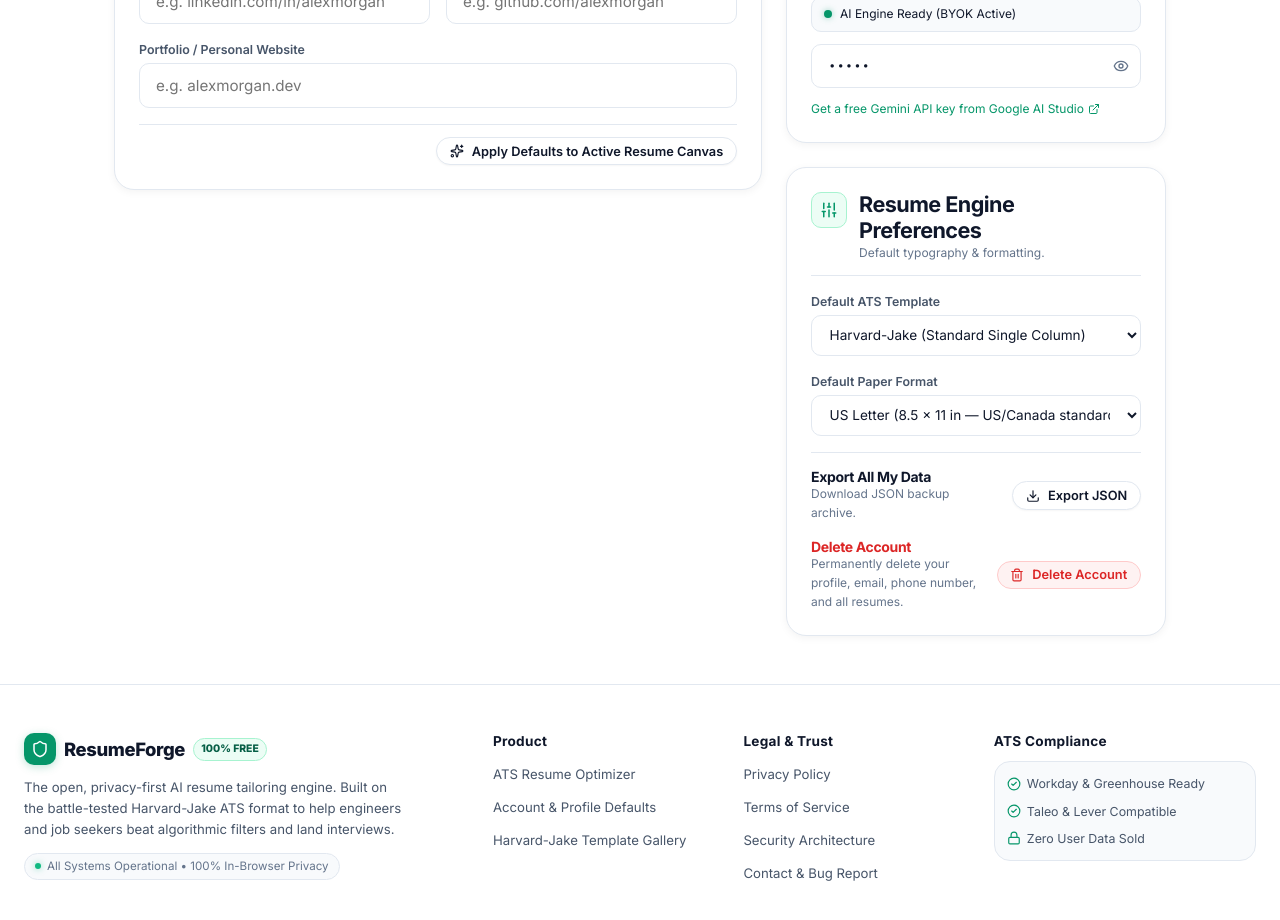
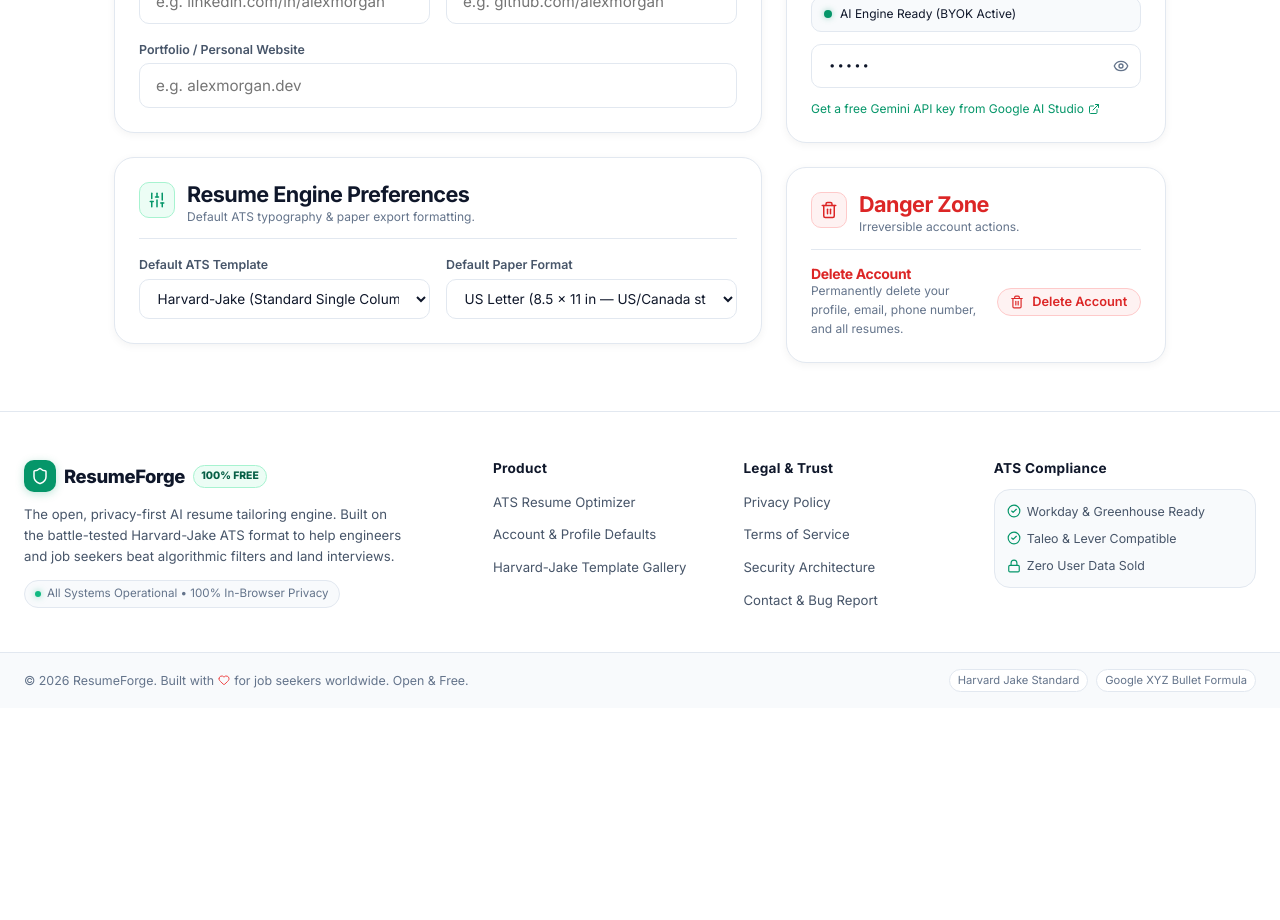
Before and after one commit to Vineesh-12/ResumeForge, a React (Vite) app: page /settings in a window 1280 px wide. Shown: the part 940-1860 px from the top of the page. After the commit the page ends 1648 px from the top, so only its background shows below. Built offline with nearby package versions, Linux system fonts and the light colour scheme; no server answers; what @react-pdf/renderer would draw is missing.

Commit message:
feat: remove export all data, remove apply defaults button, and place resume engine preferences horizontally under professional links

```diff
--- a/src/pages/SettingsPage.jsx
+++ b/src/pages/SettingsPage.jsx
@@ -5,7 +5,6 @@ import {
   Key,
   Sliders,
   Shield,
-  Download,
   Trash2,
   CheckCircle2,
   ExternalLink,
@@ -31,7 +30,6 @@ import {
   RefreshCw
 } from 'lucide-react'
 import { useApp } from '../context/AppContext'
-import { getJobApplications } from '../services/trackerService'
 import {
   getUserResumes,
   updateUserProfileName,
@@ -429,92 +427,6 @@ export default function SettingsPage() {
     }
   }
 
-  // Export All Data as JSON Archive
-  const handleExportDataArchive = async () => {
-    try {
-      const applications = await getJobApplications(state.currentUser?.uid)
-      let cloudResumes = []
-      if (state.currentUser) {
-        try {
-          cloudResumes = await getUserResumes(state.currentUser.uid)
-        } catch {
-          cloudResumes = state.userResumes || []
-        }
-      }
-
-      const archive = {
-        app: 'ResumeForge',
-        version: '1.0.0',
-        exportedAt: new Date().toISOString(),
-        user: {
-          uid: state.currentUser?.uid || 'guest_user',
-          email: state.currentUser?.email || profile.email || 'guest@resumeforge.local',
-          profile
-        },
-        preferences,
-        currentActiveResume: state.tailoredResume || state.resumeParsed,
-        savedCloudResumes: cloudResumes,
-        jobApplications: applications
-      }
-
-      const dataStr = 'data:text/json;charset=utf-8,' + encodeURIComponent(JSON.stringify(archive, null, 2))
-      const downloadAnchor = document.createElement('a')
-      downloadAnchor.setAttribute('href', dataStr)
-      downloadAnchor.setAttribute('download', `ResumeForge_Archive_${new Date().toISOString().slice(0, 10)}.json`)
-      document.body.appendChild(downloadAnchor)
-      downloadAnchor.click()
-      downloadAnchor.remove()
-
-      dispatch({
-        type: 'SET_TOAST',
-        payload: { message: 'Full data archive exported as JSON!', type: 'success' }
-      })
-    } catch (err) {
-      console.error('Failed to export data:', err)
-      dispatch({ type: 'SET_ERROR', payload: 'Failed to generate data archive.' })
-    }
-  }
-
-  // Apply Contact Defaults to Active Resume
-  const handleApplyDefaultsToResume = () => {
-    const target = state.tailoredResume || state.resumeParsed
-    if (!target) {
-      dispatch({ type: 'SET_ERROR', payload: 'No active resume found. Upload a resume first.' })
-      return
-    }
-
-    const formattedPhone = profile.phone ? `${profile.countryCode} ${profile.phone}` : target.contact?.phone
-    const tzCode = profile.timezone ? profile.timezone.split(' ')[0] : ''
-    const formattedLocation = profile.location
-      ? (tzCode ? `${profile.location} (${tzCode})` : profile.location)
-      : target.contact?.location
-
-    const updated = {
-      ...target,
-      name: profile.fullName || target.name,
-      contact: {
-        ...target.contact,
-        email: profile.email || target.contact?.email,
-        phone: formattedPhone,
-        location: formattedLocation,
-        linkedIn: profile.linkedIn || target.contact?.linkedIn,
-        github: profile.github || target.contact?.github,
-        website: profile.website || target.contact?.website
-      }
-    }
-
-    if (state.tailoredResume) {
-      dispatch({ type: 'SET_TAILORED_RESUME', payload: updated })
-    } else {
-      dispatch({ type: 'SET_RESUME_PARSED', payload: updated })
-    }
-
-    dispatch({
-      type: 'SET_TOAST',
-      payload: { message: 'Profile defaults applied to active resume canvas!', type: 'success' }
-    })
-  }
-
   return (
     <div className="settings-page-container animate-fade-up">
       {/* Header Banner */}
@@ -542,7 +454,7 @@ export default function SettingsPage() {
       </div>
 
       <div className="settings-grid">
-        {/* Left Column: Personal Identity, Contact, & Socials */}
+        {/* Left Column: Personal Identity, Contact, Socials, & Resume Preferences */}
         <div className="settings-main-col">
           {/* Card 1: Personal Profile & Identity */}
           <div className="glass-card settings-card">
@@ -741,23 +653,53 @@ export default function SettingsPage() {
                 />
               </div>
             </div>
+          </div>
 
-            <div className="card-footer-actions">
-              <button
-                type="button"
-                className="btn btn-secondary btn-sm"
-                onClick={handleApplyDefaultsToResume}
-              >
-                <Sparkles size={14} />
-                <span>Apply Defaults to Active Resume Canvas</span>
-              </button>
+          {/* Card 4 (Moved to bottom of Professional Links horizontally): Resume Engine Preferences */}
+          <div className="glass-card settings-card">
+            <div className="settings-card-header">
+              <div className="card-icon-pill">
+                <Sliders size={18} />
+              </div>
+              <div>
+                <h3>Resume Engine Preferences</h3>
+                <p className="text-xs text-muted">Default ATS typography &amp; paper export formatting.</p>
+              </div>
+            </div>
+
+            <div className="settings-form-grid">
+              <div className="form-group">
+                <label>Default ATS Template</label>
+                <select
+                  className="select-control"
+                  value={preferences.defaultTemplate}
+                  onChange={(e) => setPreferences({ ...preferences, defaultTemplate: e.target.value })}
+                >
+                  <option value="harvard">Harvard-Jake (Standard Single Column)</option>
+                  <option value="tech">Tech Lead Minimalist (Clean Badges)</option>
+                  <option value="executive">Executive Classic (Traditional Serif)</option>
+                  <option value="modern">Modern Compact (Date-Aligned Side)</option>
+                </select>
+              </div>
+
+              <div className="form-group">
+                <label>Default Paper Format</label>
+                <select
+                  className="select-control"
+                  value={preferences.paperFormat}
+                  onChange={(e) => setPreferences({ ...preferences, paperFormat: e.target.value })}
+                >
+                  <option value="letter">US Letter (8.5 × 11 in — US/Canada standard)</option>
+                  <option value="a4">International A4 (210 × 297 mm — Global standard)</option>
+                </select>
+              </div>
             </div>
           </div>
         </div>
 
         {/* Right Column: Account Security & AI Engine */}
         <div className="settings-side-col">
-          {/* Card 4: Security & Password Management */}
+          {/* Card 5: Security & Password Management */}
           <div className="glass-card settings-card">
             <div className="settings-card-header">
               <div className="card-icon-pill">
@@ -846,7 +788,7 @@ export default function SettingsPage() {
             </div>
           </div>
 
-          {/* Card 5: AI Engine & Gemini Key */}
+          {/* Card 6: AI Engine & Gemini Key */}
           <div className="glass-card settings-card">
             <div className="settings-card-header">
               <div className="card-icon-pill">
@@ -895,64 +837,19 @@ export default function SettingsPage() {
             </div>
           </div>
 
-          {/* Card 6: Resume Preferences & Delete Account */}
+          {/* Card 7: Delete Account */}
           <div className="glass-card settings-card">
             <div className="settings-card-header">
-              <div className="card-icon-pill">
-                <Sliders size={18} />
+              <div className="card-icon-pill" style={{ background: '#FEF2F2', borderColor: '#FECACA', color: '#DC2626' }}>
+                <Trash2 size={18} />
               </div>
               <div>
-                <h3>Resume Engine Preferences</h3>
-                <p className="text-xs text-muted">Default typography &amp; formatting.</p>
+                <h3 className="text-danger">Danger Zone</h3>
+                <p className="text-xs text-muted">Irreversible account actions.</p>
               </div>
             </div>
 
-            <div className="settings-form-grid" style={{ gridTemplateColumns: '1fr' }}>
-              <div className="form-group">
-                <label>Default ATS Template</label>
-                <select
-                  className="select-control"
-                  value={preferences.defaultTemplate}
-                  onChange={(e) => setPreferences({ ...preferences, defaultTemplate: e.target.value })}
-                >
-                  <option value="harvard">Harvard-Jake (Standard Single Column)</option>
-                  <option value="tech">Tech Lead Minimalist (Clean Badges)</option>
-                  <option value="executive">Executive Classic (Traditional Serif)</option>
-                  <option value="modern">Modern Compact (Date-Aligned Side)</option>
-                </select>
-              </div>
-
-              <div className="form-group">
-                <label>Default Paper Format</label>
-                <select
-                  className="select-control"
-                  value={preferences.paperFormat}
-                  onChange={(e) => setPreferences({ ...preferences, paperFormat: e.target.value })}
-                >
-                  <option value="letter">US Letter (8.5 × 11 in — US/Canada standard)</option>
-                  <option value="a4">International A4 (210 × 297 mm — Global standard)</option>
-                </select>
-              </div>
-            </div>
-
-            <div className="governance-divider" />
-
             <div className="data-governance-stack">
-              <div className="governance-item">
-                <div>
-                  <h4 className="text-sm font-bold">Export All My Data</h4>
-                  <p className="text-xs text-muted">Download JSON backup archive.</p>
-                </div>
-                <button
-                  type="button"
-                  className="btn btn-secondary btn-sm"
-                  onClick={handleExportDataArchive}
-                >
-                  <Download size={14} />
-                  <span>Export JSON</span>
-                </button>
-              </div>
-
               {/* Delete Account with Email OTP Verification */}
               <div className="governance-item">
                 <div>
```
